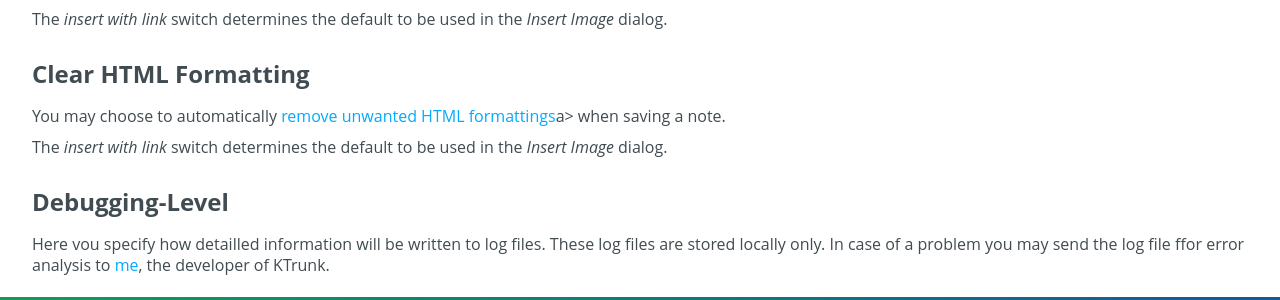
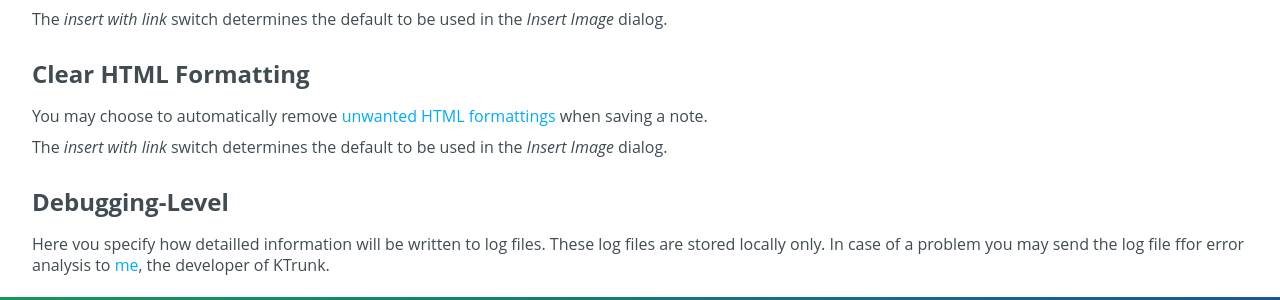
Before and after one commit to cs-LA/home, a Jekyll site: the page built from KTrunk/Manual/Settings.md, in a window 1280 px wide. Shown: the part 1424-1724 px from the top of the page. Built offline with Jekyll 4.4.1, drawn with Linux system fonts in a browser that asks for light colours; our own code applies the rules of GitHub Pages for plain Markdown files; some of the changed lines change nothing that is shown.

Commit message:
Update Settings.md

```diff
--- a/KTrunk/Manual/Settings.md
+++ b/KTrunk/Manual/Settings.md
@@ -109,8 +109,8 @@
   <span class="de">HTML-Formatierung bereinigen</span>
 </h3>
 <p>
-  <span class="en">You may choose to automatically <a href="./../Manual/EditMode.html#clearStyles">remove unwanted HTML formattings</a>a> when saving a note.</span>
-  <span class="de"><a href="./../Manual/EditMode.html#clearStyles">Unerwünschte HTML-Formatierungen</a>a> können auf Wucnsch beim Sichern einer Notiz automatisch bereinigt werden.</span>
+  <span class="en">You may choose to automatically remove <a href="./../Manual/EditMode.html#clearStyles">unwanted HTML formattings</a> when saving a note.</span>
+  <span class="de"><a href="./../Manual/EditMode.html#clearStyles">Unerwünschte HTML-Formatierungen</a> können auf Wunsch beim Sichern einer Notiz automatisch bereinigt werden.</span>
 </p>
 <p>
   <span class="en">The <i>insert with link</i> switch determines the default to be used in the <i>Insert Image</i> dialog.</span>
```
